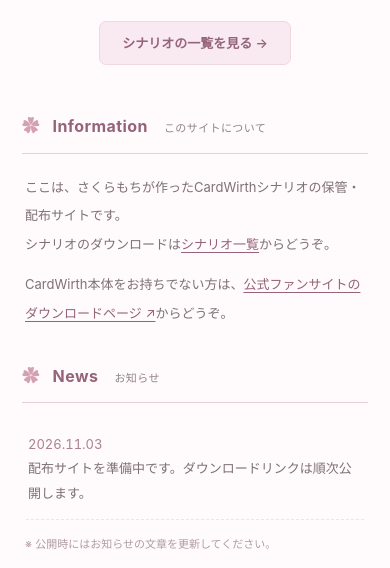
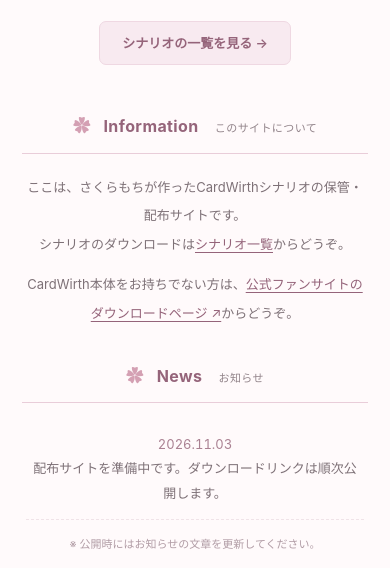
Before and after one commit to sakuramochi-cw/sakuramochi-cw.github.io, a plain HTML site: page index.html in a window 390 px wide. Shown: the part 276-844 px from the top of the page. Drawn offline with Linux system fonts and the light colour scheme.

Commit message:
no message

```diff
--- a/style.css
+++ b/style.css
@@ -182,14 +182,14 @@ body.menu-open .site-drawer { transform: translateX(0); visibility: visible; }
 .welcome-message { color: var(--subtle); font-size: 13px; line-height: 2.1; margin: 0 0 24px; }
 .text-feature-link { display: inline-block; color: var(--pink-deep); text-decoration: none; background: var(--pink-light); border: 1px solid #efd8e2; border-radius: 7px; padding: 9px 22px; font-size: 13px; font-weight: 600; }
 .text-feature-link:hover { background: #f1dbe4; }
-.classic-section { margin: 0 0 40px; }
+.classic-section { max-width: 630px; margin: 0 auto 40px; text-align: center; }
 .classic-section h2 { font-size: 16px; font-weight: 650; line-height: 1.6; padding: 0 0 12px; border-bottom: 1px solid #e9cdd9; color: var(--pink-deep); margin: 0 0 19px; letter-spacing: .025em; }
 .classic-section h2 > span { color: #d4a0b3; font-size: 17px; margin-right: 9px; }
 .classic-section h2 small { color: var(--subtle); font-weight: 400; font-size: 11px; margin-left: 12px; }
 .classic-section p { line-height: 2.2; font-size: 13px; color: #7e7177; margin: 0 3px 12px; }
 .classic-section p a { color: var(--pink-deep); text-underline-offset: 3px; }
 .news-list { list-style: none; margin: 0; padding: 0 4px; }
-.news-list li { display: grid; grid-template-columns: 116px 1fr; gap: 9px; padding: 10px 2px 13px; font-size: 13px; color: #7e7177; border-bottom: 1px dashed #f0e3e8; line-height: 1.9; }
+.news-list li { display: flex; flex-wrap: wrap; justify-content: center; align-items: baseline; gap: 4px 17px; padding: 10px 2px 13px; font-size: 13px; color: #7e7177; border-bottom: 1px dashed #f0e3e8; line-height: 1.9; text-align: center; }
 .news-list time { color: #aa8192; font-variant-numeric: tabular-nums; }
 .classic-section .small-help { color: #b19ca5; margin-top: 12px; font-size: 11px; }
 .scenario-index { display: flex; flex-wrap: wrap; gap: 8px 16px; align-items: center; border-top: 1px solid var(--line); padding: 16px 3px 24px; }
@@ -202,7 +202,7 @@ body.menu-open .site-drawer { transform: translateX(0); visibility: visible; }
   .welcome-section { padding: 24px 0 48px; }
   .welcome-section h1 { font-size: 24px; }
   .classic-section { margin-bottom: 35px; }
-  .news-list li { grid-template-columns: 1fr; gap: 0; }
+  .news-list li { flex-direction: column; align-items: center; gap: 0; }
   .scenario-index { gap: 10px 14px; }
   .scenario-index span { flex-basis: 100%; }
 }
```
